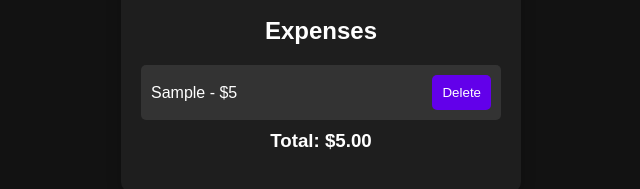
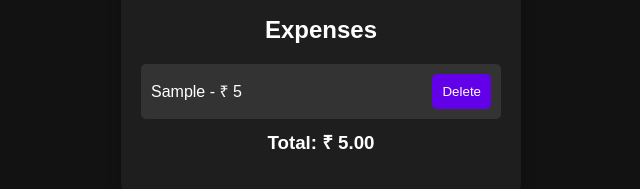
Before and after one commit to git-authority/ExpenseTracker, a plain HTML site: page index.html in a window 1280 px wide. Both pictures are taken after typing "Sample", "5" into the empty fields and a click on the button "Add Expense". Shown: the part 369-558 px from the top of the page, 319-959 px from the left. Drawn offline with Linux system fonts and the light colour scheme.

Commit message:
Slight changes

```diff
--- a/index.html
+++ b/index.html
@@ -34,7 +34,7 @@
       </ul>
 
       <div id="total">
-        <h3>Total: $<span id="total-amount">0.00</span></h3>
+        <h3>Total: ₹ <span id="total-amount">0.00</span></h3>
       </div>
 
     </div>
--- a/script.js
+++ b/script.js
@@ -12,7 +12,8 @@ document.addEventListener("DOMContentLoaded", () => {
 
   expenseForm.addEventListener("submit", (e) => {
     e.preventDefault();
-    const name = expenseNameInput.value.trim();
+    let name = expenseNameInput.value.trim();
+    name = name[0].toUpperCase() + name.slice(1);
     const amount = parseFloat(expenseAmountInput.value.trim());
 
     if (name != "" && !isNaN(amount) && amount > 0) {
@@ -36,7 +37,7 @@ document.addEventListener("DOMContentLoaded", () => {
     expenses.forEach((expense) => {
       const li = document.createElement("li");
       li.innerHTML = `
-        ${expense.name} - $${expense.amount}
+        ${expense.name} - ₹ ${expense.amount}
         <button data-id="${expense.id}">Delete</button>
         `;
       expenseList.appendChild(li);
@@ -63,7 +64,7 @@ document.addEventListener("DOMContentLoaded", () => {
 
       saveExpensesToLocal()
       renderExpenses()
-      updateTotal(  )
+      updateTotal()
     }
   })
 
```
